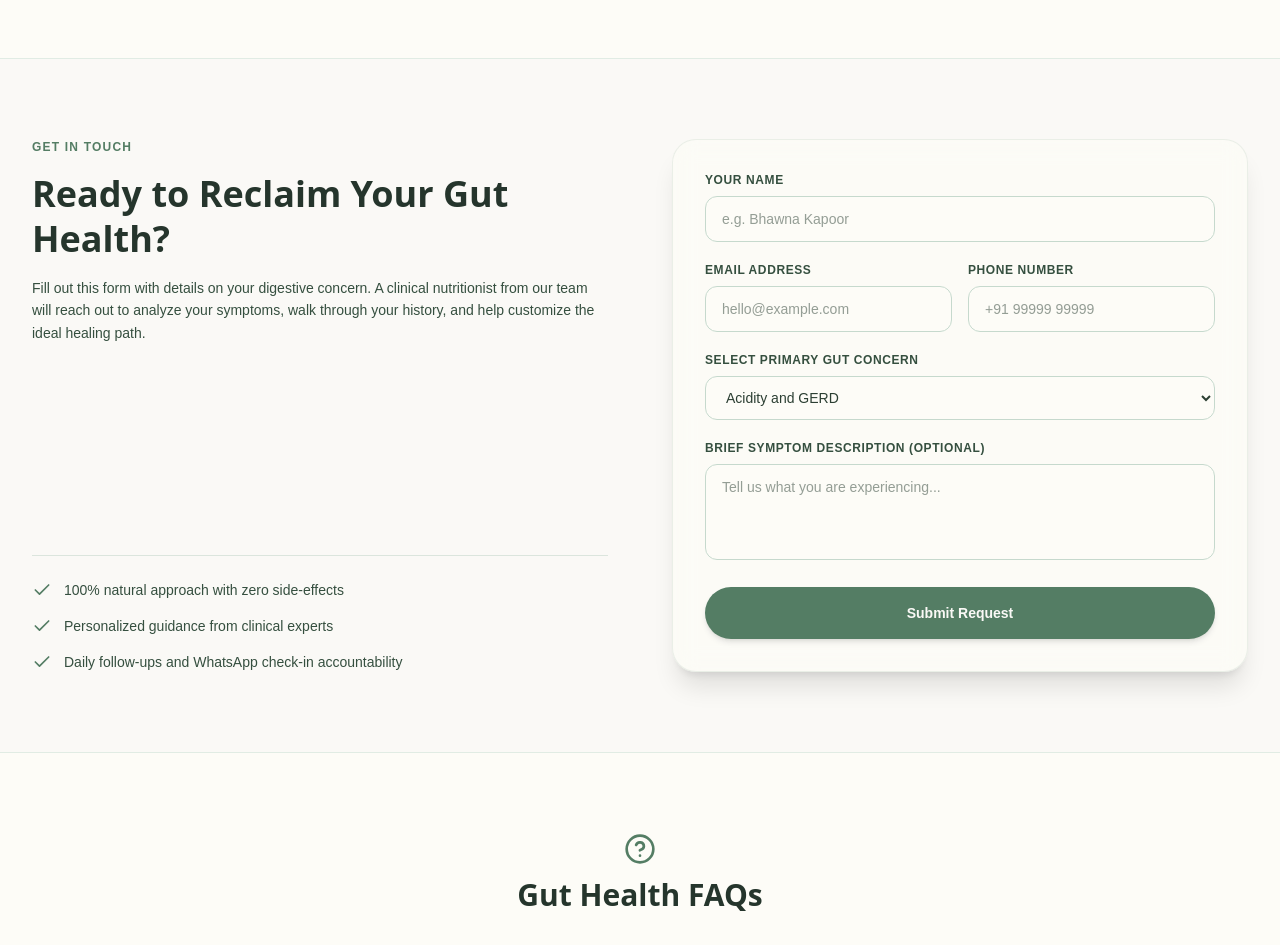
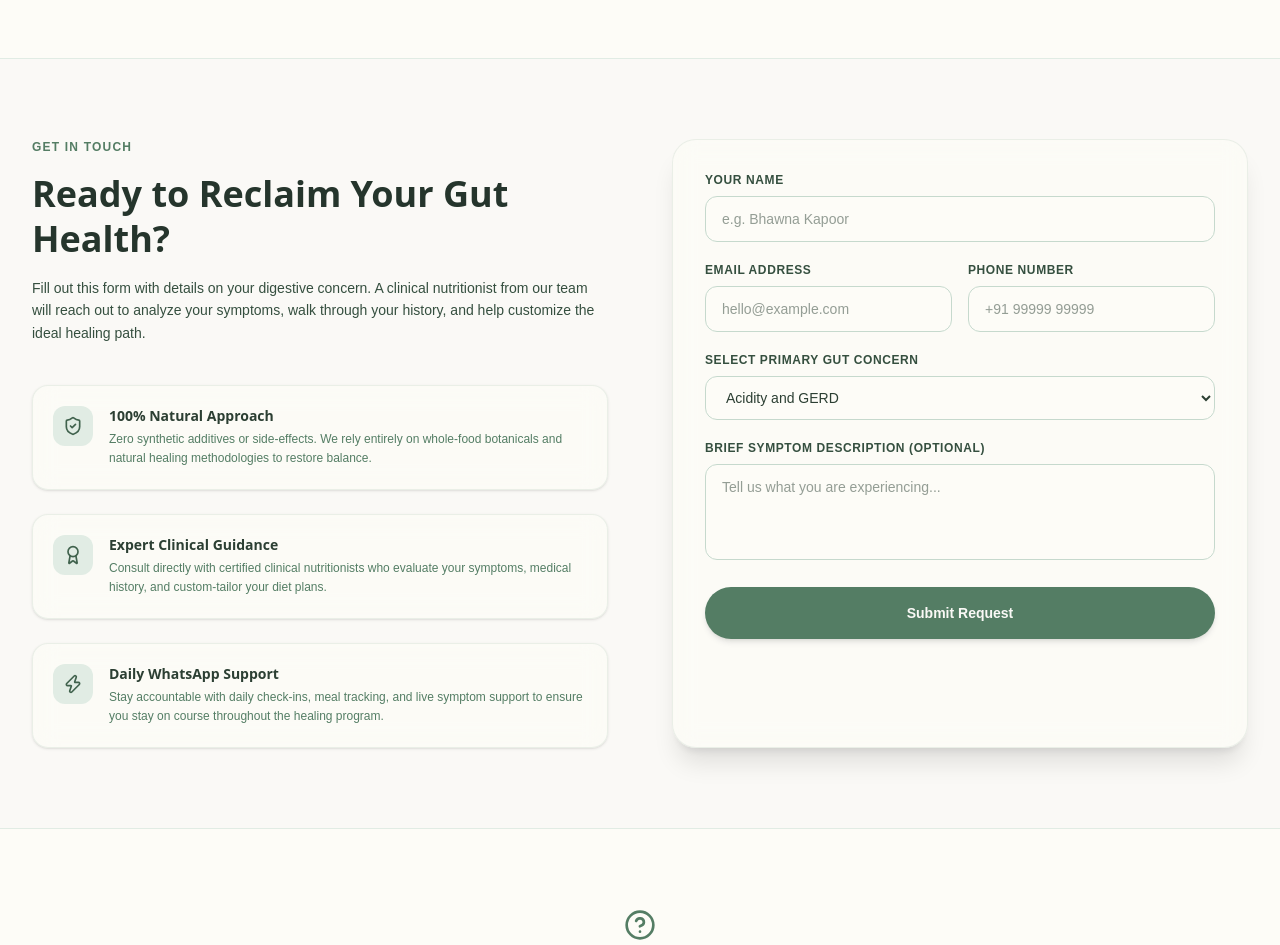
Before and after one commit to Two19Labs/mosha, a React (Vite) app: page / in a window 1280 px wide. Shown: the part 3760-4705 px from the top of the page. Built offline with nearby package versions, Linux system fonts and the light colour scheme.

Commit message:
design: Redesign contact details checklist on the left into cards

```diff
--- a/src/pages/Home.jsx
+++ b/src/pages/Home.jsx
@@ -422,7 +422,7 @@ Please connect me with a gut nutrition expert.`;
           <div className="grid grid-cols-1 lg:grid-cols-2 gap-16 items-stretch">
 
             {/* Left side details */}
-            <div className="flex flex-col justify-between space-y-8">
+            <div className="flex flex-col justify-start space-y-10">
               <div className="space-y-4">
                 <h2 className="text-xs font-bold text-sage-500 tracking-widest uppercase font-sans">
                   Get in Touch
@@ -435,19 +435,45 @@ Please connect me with a gut nutrition expert.`;
                 </p>
               </div>
 
-              <div className="space-y-4 border-t border-sage-200/60 pt-6">
-                <div className="flex items-center space-x-3 text-sm text-sage-700">
-                  <Check className="h-5 w-5 text-sage-500 shrink-0" />
-                  <span>100% natural approach with zero side-effects</span>
+              {/* Three redesigned checkmark cards to fill the space nicely */}
+              <div className="space-y-6">
+
+                <div className="glass-panel p-5 rounded-2xl border border-sage-200/40 bg-cream-50 flex items-start space-x-4 shadow-sm hover:scale-[1.01] hover:border-sage-300 transition-all duration-300">
+                  <div className="h-10 w-10 rounded-xl bg-sage-100 flex items-center justify-center text-sage-600 shrink-0">
+                    <ShieldCheck className="h-5 w-5" />
+                  </div>
+                  <div>
+                    <h4 className="font-display font-bold text-sm text-sage-800">100% Natural Approach</h4>
+                    <p className="font-sans text-xs text-sage-500 mt-1 leading-relaxed">
+                      Zero synthetic additives or side-effects. We rely entirely on whole-food botanicals and natural healing methodologies to restore balance.
+                    </p>
+                  </div>
                 </div>
-                <div className="flex items-center space-x-3 text-sm text-sage-700">
-                  <Check className="h-5 w-5 text-sage-500 shrink-0" />
-                  <span>Personalized guidance from clinical experts</span>
+
+                <div className="glass-panel p-5 rounded-2xl border border-sage-200/40 bg-cream-50 flex items-start space-x-4 shadow-sm hover:scale-[1.01] hover:border-sage-300 transition-all duration-300">
+                  <div className="h-10 w-10 rounded-xl bg-sage-100 flex items-center justify-center text-sage-600 shrink-0">
+                    <Award className="h-5 w-5" />
+                  </div>
+                  <div>
+                    <h4 className="font-display font-bold text-sm text-sage-800">Expert Clinical Guidance</h4>
+                    <p className="font-sans text-xs text-sage-500 mt-1 leading-relaxed">
+                      Consult directly with certified clinical nutritionists who evaluate your symptoms, medical history, and custom-tailor your diet plans.
+                    </p>
+                  </div>
                 </div>
-                <div className="flex items-center space-x-3 text-sm text-sage-700">
-                  <Check className="h-5 w-5 text-sage-500 shrink-0" />
-                  <span>Daily follow-ups and WhatsApp check-in accountability</span>
+
+                <div className="glass-panel p-5 rounded-2xl border border-sage-200/40 bg-cream-50 flex items-start space-x-4 shadow-sm hover:scale-[1.01] hover:border-sage-300 transition-all duration-300">
+                  <div className="h-10 w-10 rounded-xl bg-sage-100 flex items-center justify-center text-sage-600 shrink-0">
+                    <Zap className="h-5 w-5" />
+                  </div>
+                  <div>
+                    <h4 className="font-display font-bold text-sm text-sage-800">Daily WhatsApp Support</h4>
+                    <p className="font-sans text-xs text-sage-500 mt-1 leading-relaxed">
+                      Stay accountable with daily check-ins, meal tracking, and live symptom support to ensure you stay on course throughout the healing program.
+                    </p>
+                  </div>
                 </div>
+
               </div>
             </div>
 
```
